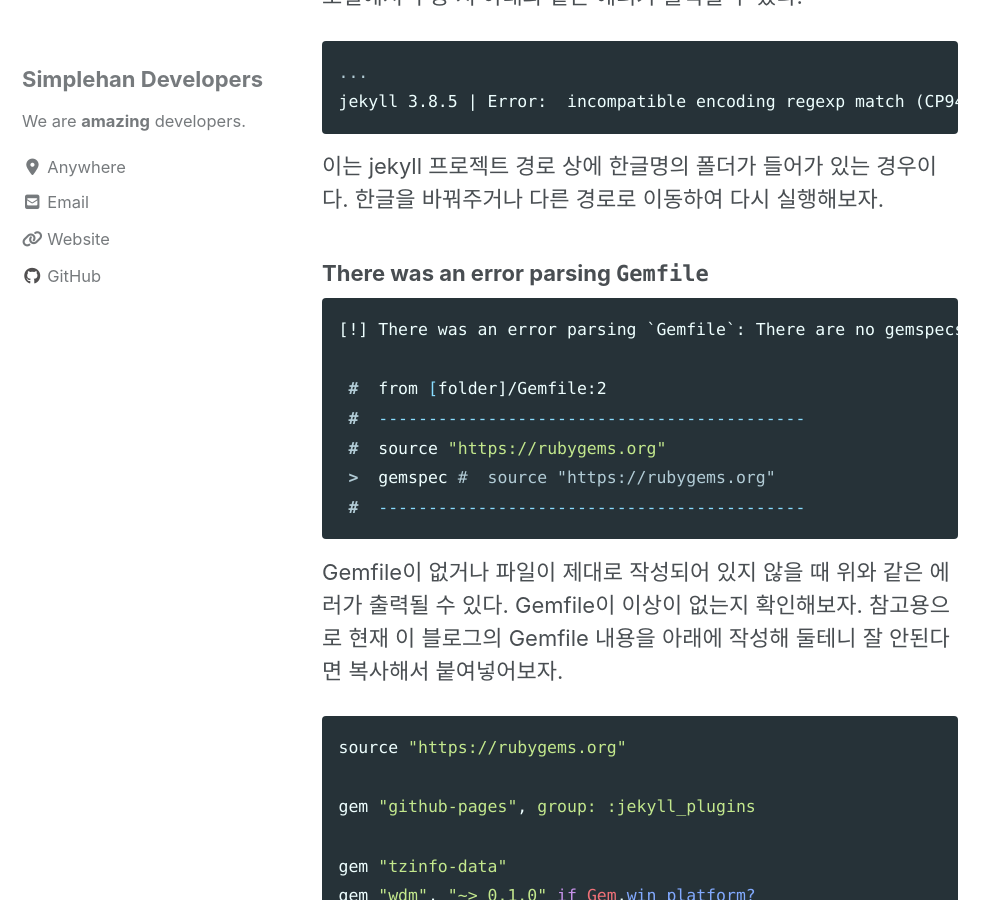
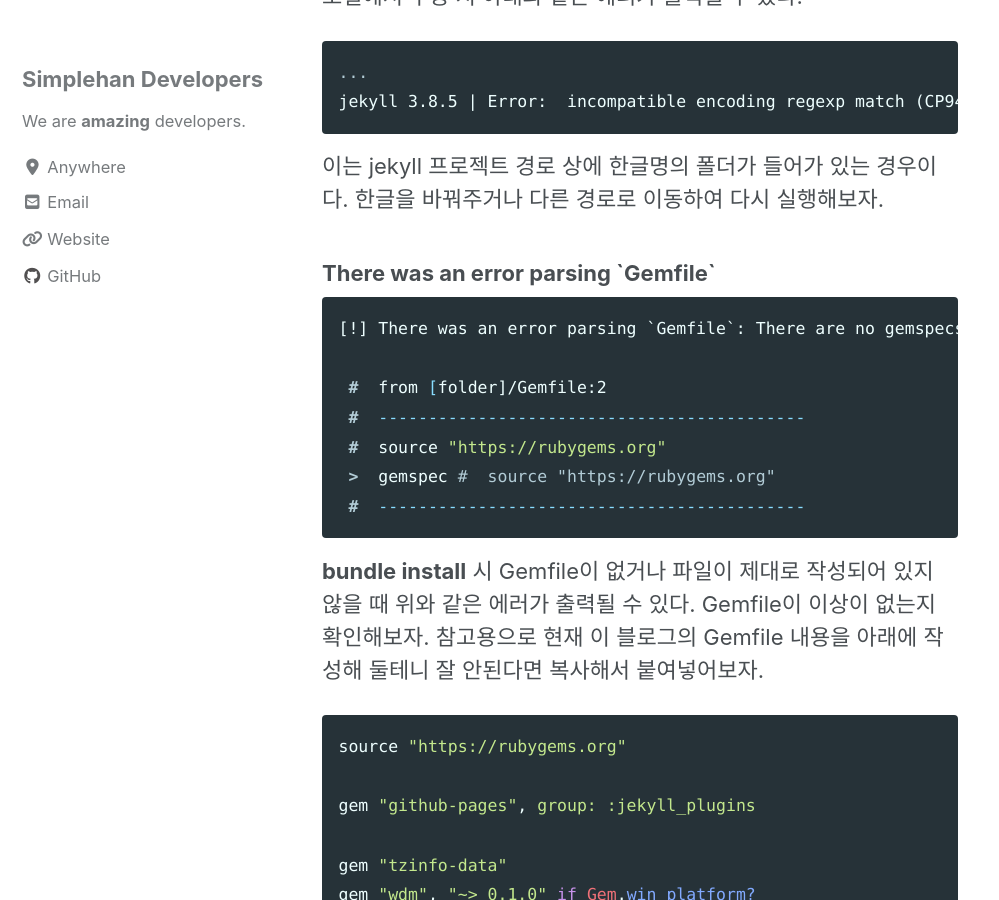
Before and after one commit to simplehanlab/prevBlog, a Jekyll site: the page built from _posts/2019-07-30-run-on-local.md, in a window 1280 px wide and 900 px high, scrolled down 8116 px. Shown: the whole window, without its empty margins (0-999 px from the left). Built offline with Jekyll 4.4.1, drawn with Linux system fonts in a browser that asks for light colours; cached includes are drawn as plain includes; nearby versions of some CDN libraries; comment, search, counter and statistics services are not loaded.

Commit message:
글귀 추가

````diff
--- a/_posts/2019-07-30-run-on-local.md
+++ b/_posts/2019-07-30-run-on-local.md
@@ -203,7 +203,7 @@ jekyll 3.8.5 | Error:  incompatible encoding regexp match (CP949 regexp with UTF
 
 이는 jekyll 프로젝트 경로 상에 한글명의 폴더가 들어가 있는 경우이다. 한글을 바꿔주거나 다른 경로로 이동하여 다시 실행해보자.
 
-### There was an error parsing `Gemfile`
+### There was an error parsing \`Gemfile\`
 
 ```terminal
 [!] There was an error parsing `Gemfile`: There are no gemspecs at [folder]. Bundler cannot continue.
@@ -215,7 +215,7 @@ jekyll 3.8.5 | Error:  incompatible encoding regexp match (CP949 regexp with UTF
  #  -------------------------------------------
 ```
 
-Gemfile이 없거나 파일이 제대로 작성되어 있지 않을 때 위와 같은 에러가 출력될 수 있다. Gemfile이 이상이 없는지 확인해보자. 참고용으로 현재 이 블로그의 Gemfile 내용을 아래에 작성해 둘테니 잘 안된다면 복사해서 붙여넣어보자.
+**bundle install** 시 Gemfile이 없거나 파일이 제대로 작성되어 있지 않을 때 위와 같은 에러가 출력될 수 있다. Gemfile이 이상이 없는지 확인해보자. 참고용으로 현재 이 블로그의 Gemfile 내용을 아래에 작성해 둘테니 잘 안된다면 복사해서 붙여넣어보자.
 
 ```ruby
 source "https://rubygems.org"
````
